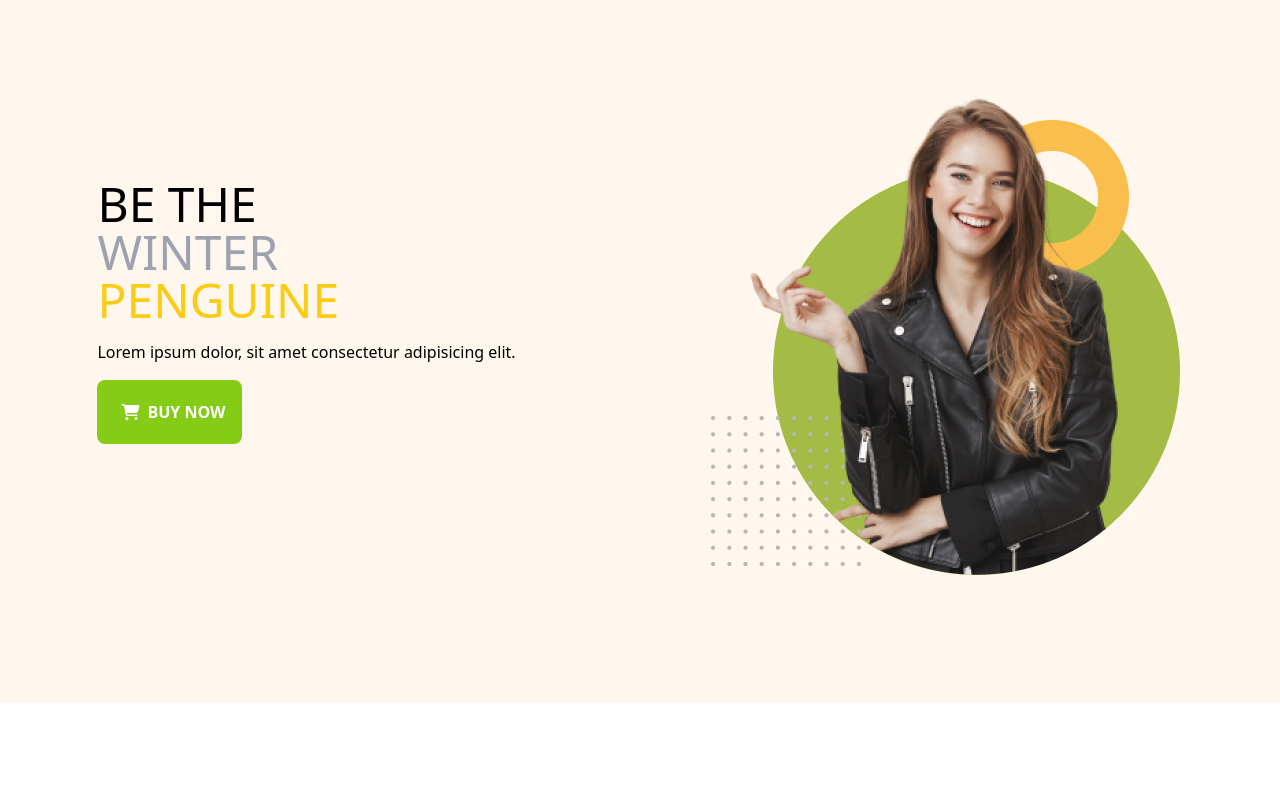
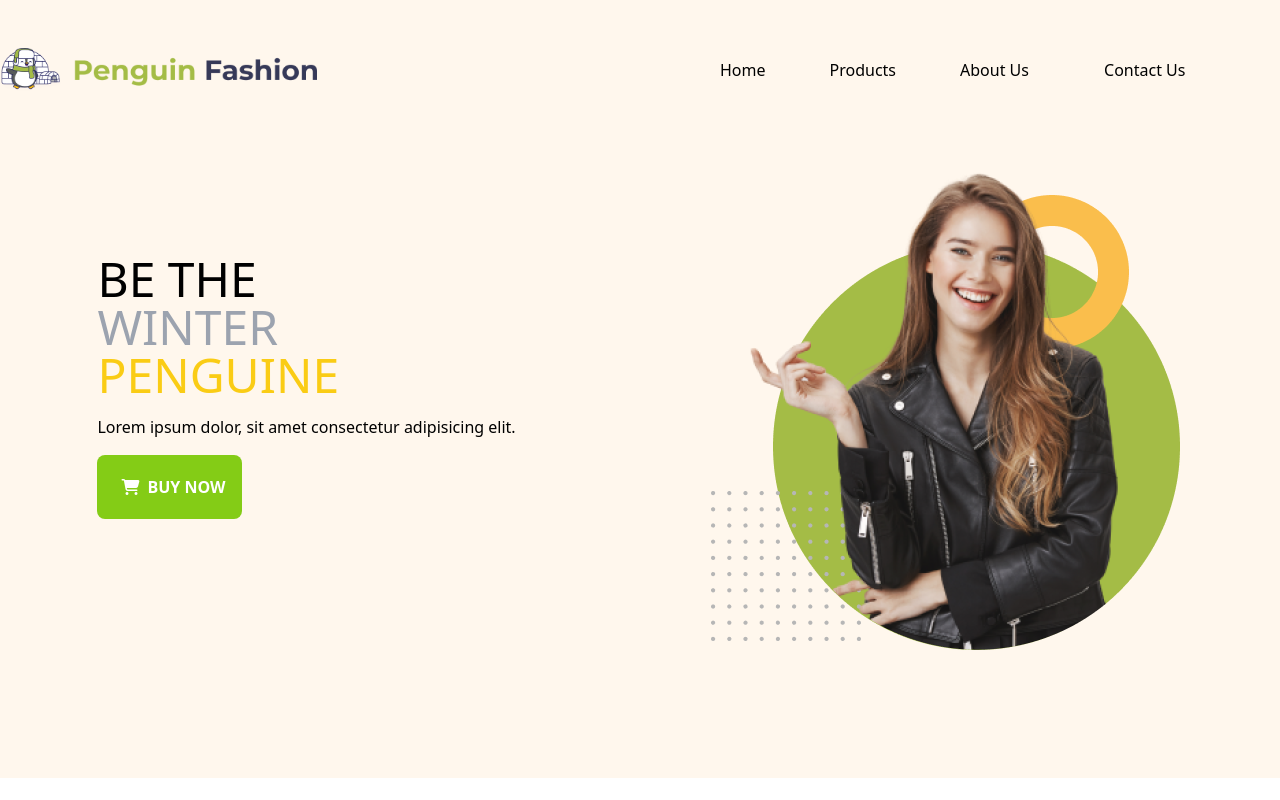
Before and after one commit to mostafizurhh/smr-fashion-with-tailwind, a plain HTML site: page index.html in a window 1280 px wide. Shown: the top 800 px of the page. Drawn offline with nearby package versions, Linux system fonts and the light colour scheme.

Commit message:
responsive nav bar added

```diff
--- a/index.html
+++ b/index.html
@@ -25,6 +25,28 @@
 
 <body>
     <header class="bg-orange-50 pt-12 pb-20 sm:pb-32 pl-6 sm:pl-0">
+        <section class="container mx-auto">
+            <nav class="flex gap-32 mb-8 lg:gap-96">
+                <div class="w-1/2 lg:w-1/4">
+                    <img src="images/logo.png" alt="">
+                </div>
+                <div class="flex items-center sm:space-x-4">
+                    <span class="md:hidden"><a href="">
+                            <i class="fa-solid fa-bars"></i>
+
+                        </a></span>
+                    <div class="hidden sm:flex lg:space-x-16 sm:space-x-10 list-none">
+
+                        <li>Home</li>
+                        <li>Products</li>
+                        <li class="md:w-20">About Us</li>
+                        <li class="md:w-24">Contact Us</li>
+
+                    </div>
+
+                </div>
+            </nav>
+        </section>
         <section class="container mx-auto sm:flex items-center justify-around">
             <div class="space-y-4">
                 <h1 class="text-2xl sm:text-5xl uppercase">Be the <span class=" text-gray-400"> <br> winter</span>
```
